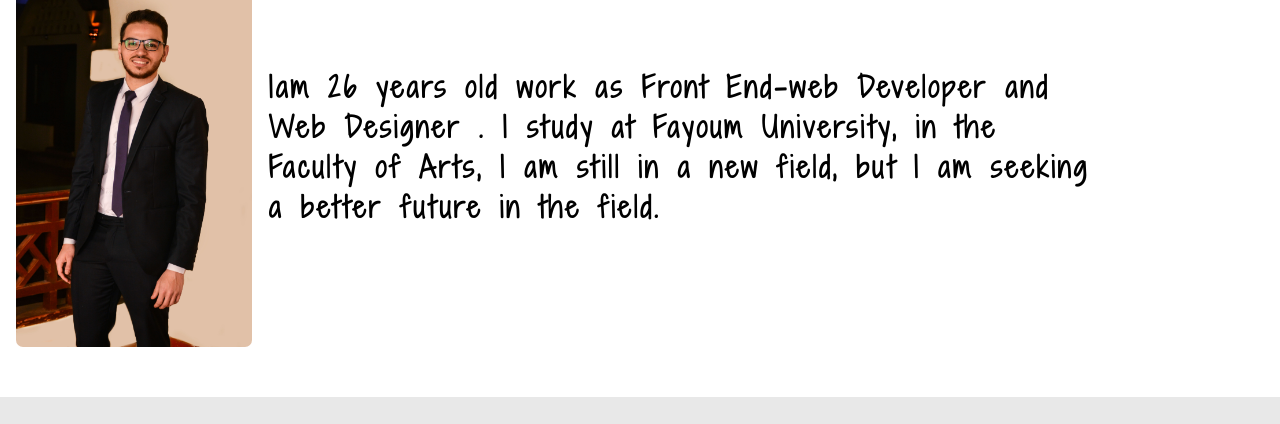
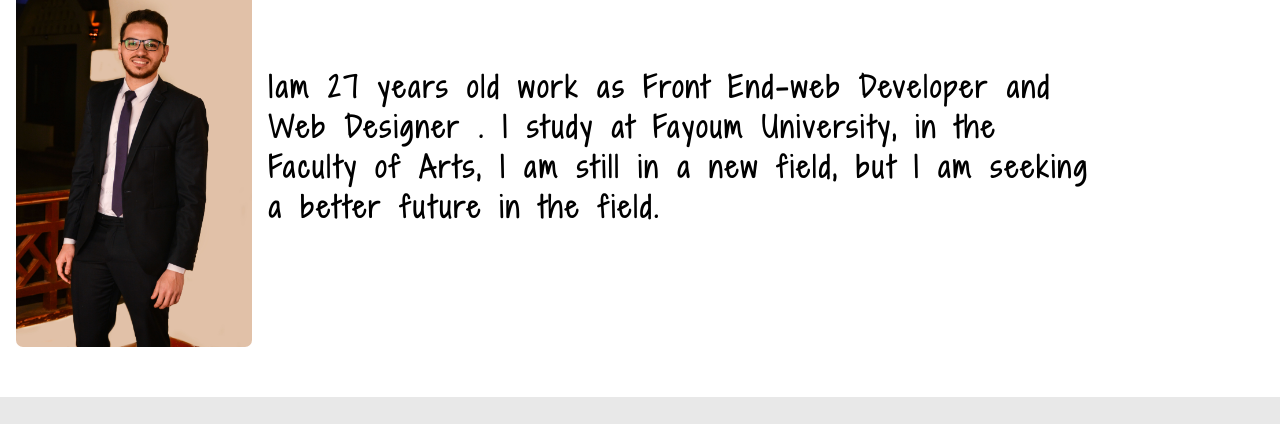
Before and after one commit to YasserAyman/myportfolio, a plain HTML site: page index.html in a window 1280 px wide. Shown: the part 641-1065 px from the top of the page. Drawn offline with Linux system fonts and the light colour scheme.

Commit message:
index.html

```diff
--- a/index.html
+++ b/index.html
@@ -52,7 +52,7 @@
         <img src="picture/yasser.jpg" alt="">
       </div>
         <div class="about-me-text">
-          <p>Iam 26 years old work as Front End-web Developer and Web Designer .
+          <p>Iam 27 years old work as Front End-web Developer and Web Designer .
             I study at Fayoum University, in the Faculty of Arts, I am still in a new field, but I am seeking a better future in the field.
           </p>
         </div>
```
